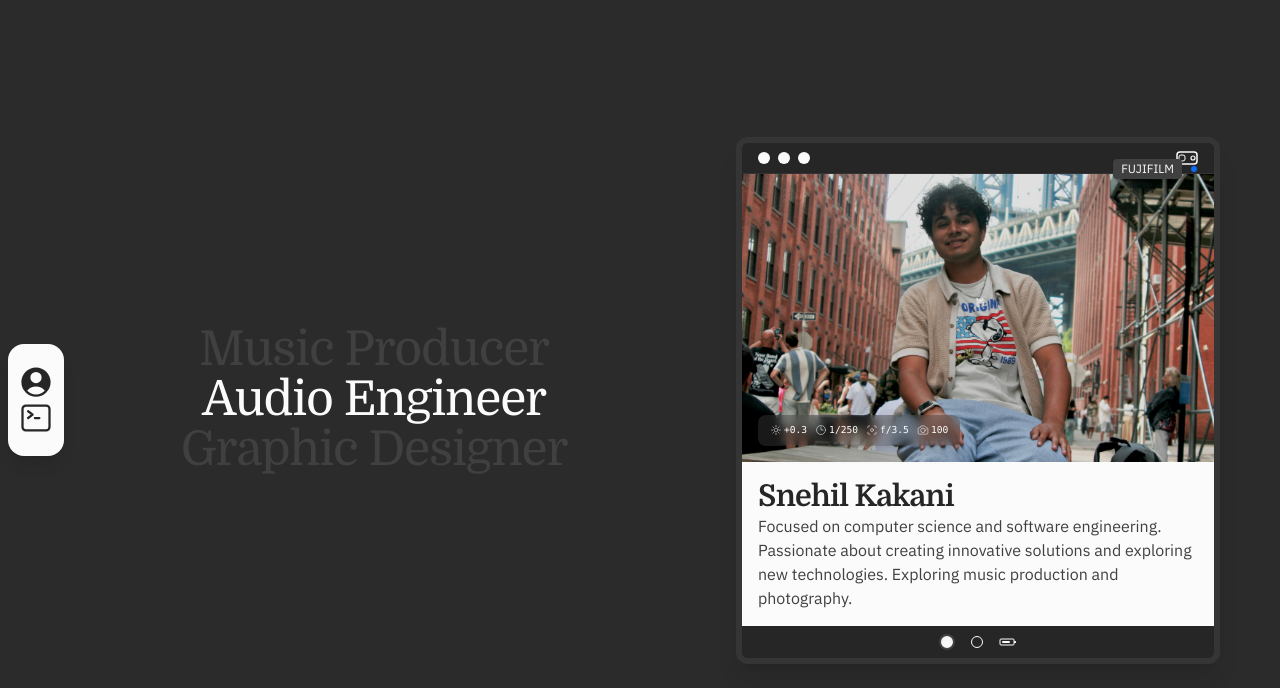
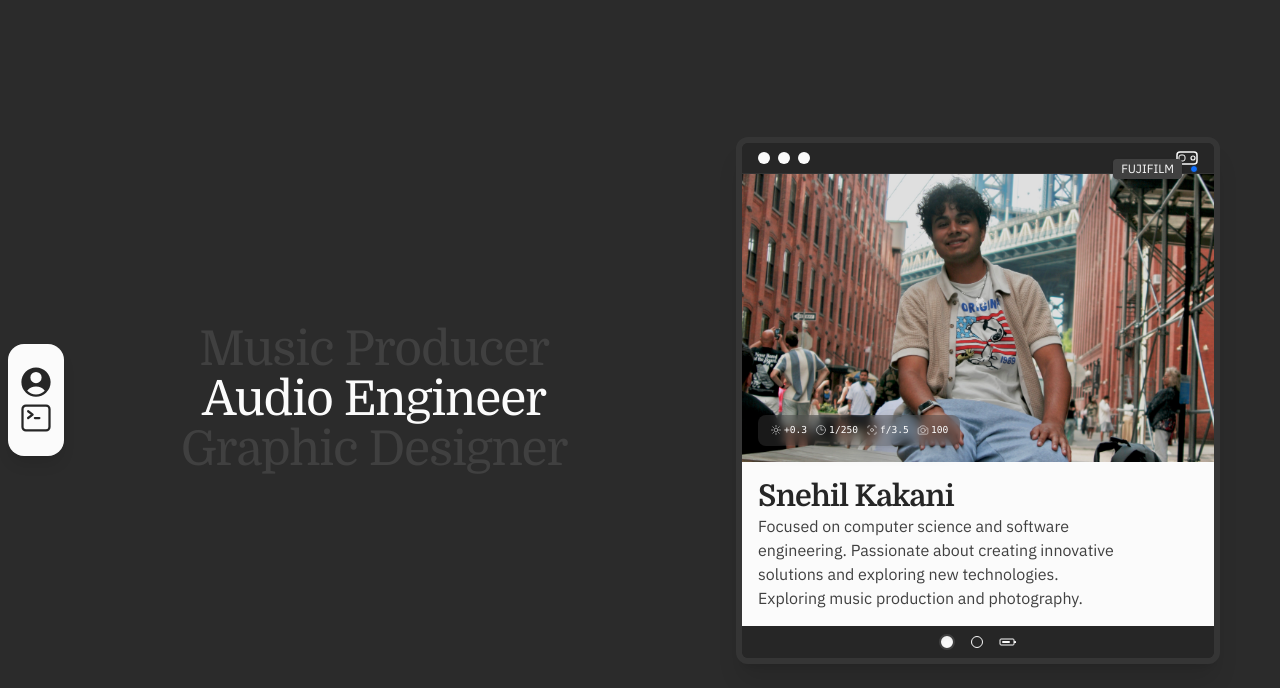
Before and after one commit to snek152/snehilkakani.me, a Next.js app: page / in a window 1280 px wide. Shown: the top 688 px of the page. Built offline with nearby package versions, Linux system fonts and the light colour scheme.

Commit message:
adding some stuff to the about page

```diff
--- a/app/about/page.tsx
+++ b/app/about/page.tsx
@@ -1,10 +1,70 @@
-// import LoadingWrapper from "../components/LoadingWrapper";
+"use client";
+import {
+  SiCss,
+  SiFirebase,
+  SiGit,
+  SiHtml5,
+  SiJavascript,
+  SiNextdotjs,
+  SiNodedotjs,
+  SiPrisma,
+  SiPython,
+  SiPytorch,
+  SiReact,
+  SiSvelte,
+  SiTailwindcss,
+  SiTypescript,
+} from "@icons-pack/react-simple-icons";
+import { motion } from "motion/react";
+
+const iconClasses =
+  "w-10 h-10 text-on-surface hover:text-primary transition-colors duration-300";
 
 export default function About() {
   return (
-    <div className="flex flex-col items-center justify-center h-screen">
-      <h1 className="text-4xl font-bold">About Page</h1>
-      <p className="mt-4 text-lg">This is the about page of the website.</p>
+    <div className="h-screen w-full grid place-items-center gap-5 px-5 grid-cols-2">
+      <motion.div
+        initial={{ y: 100, opacity: 0 }}
+        animate={{ y: 0, opacity: 1 }}
+        exit={{ y: -100, opacity: 0 }}
+        transition={{
+          type: "spring",
+          stiffness: 60,
+          duration: 0.8,
+          delay: 0.3,
+          damping: 20,
+        }}
+        className="rounded-xl shadow-xl relative w-full col-span-2 flex flex-col gap-5 items-start justify-center bg-surface backdrop-blur-sm p-8 overflow-hidden"
+      >
+        {/* <div className="absolute inset-0 bg-gradient-to-r from-primary/100 to-secondary/20 blur-lg opacity-50"></div> */}
+        <h1 className="text-3xl font-bold text-secondary w-full text-center font-domine tracking-tight relative">
+          My Tools
+        </h1>
+        <div className="flex gap-5 z-20 items-center justify-center flex-wrap">
+          <h1 className="text-2xl text-on-surface text-center font-domine tracking-tight relative">
+            Frontend Design
+          </h1>
+          <SiJavascript className={iconClasses} />
+          <SiTypescript className={iconClasses} />
+          <SiHtml5 className={iconClasses} />
+          <SiCss className={iconClasses} />
+          <SiReact className={iconClasses} />
+          <SiNextdotjs className={iconClasses} />
+          <SiTailwindcss className={iconClasses} />
+          <SiSvelte className={iconClasses} />
+          <SiGit className={iconClasses} />
+        </div>
+        <div className="flex gap-5 z-20 items-center justify-center flex-wrap">
+          <h1 className="text-2xl text-on-surface text-center font-domine tracking-tight relative">
+            Backend Development
+          </h1>
+          <SiPython className={iconClasses} />
+          <SiFirebase className={iconClasses} />
+          <SiPytorch className={iconClasses} />
+          <SiNodedotjs className={iconClasses} />
+          <SiPrisma className={iconClasses} />
+        </div>
+      </motion.div>
     </div>
   );
 }
--- a/app/components/HomePage.tsx
+++ b/app/components/HomePage.tsx
@@ -310,7 +310,7 @@ const HomePage = () => {
                   <h1 className="text-3xl font-bold text-secondary w-full text-left font-domine tracking-tight relative">
                     Snehil Kakani
                   </h1>
-                  <p className="text-on-surface font-ibm text-base">
+                  <p className="text-on-surface font-ibm text-base w-[38ch]">
                     Focused on computer science and software engineering.
                     Passionate about creating innovative solutions and exploring
                     new technologies. Exploring music production and
--- a/app/globals.css
+++ b/app/globals.css
@@ -12,3 +12,34 @@
   --color-background: #2b2b2b;
   --color-on-surface: #404040;
 }
+/* For Firefox */
+#container {
+  scrollbar-color: var(--color-surface) var(--color-background); /* thumb and track */
+  scrollbar-radius: 0; /* Remove rounded corners */
+  scrollbar-width: thin;
+}
+
+/* make the scrollbar not rounded */
+#container::-webkit-scrollbar {
+  border-radius: 0; /* Remove rounded corners */
+}
+
+/* WebKit Browsers (Chrome, Safari, Arc, Edge) */
+#container::-webkit-scrollbar {
+  width: 8px;
+  height: 8px;
+}
+
+#container::-webkit-scrollbar-track {
+  background: var(--color-background) !important; /* White background track */
+}
+
+#container::-webkit-scrollbar-thumb {
+  background: var(--color-surface) !important; /* Dark gray thumb */
+  border-radius: 0px;
+  border: 2px solid #fff; /* adds spacing around thumb for clean look */
+}
+
+#container::-webkit-scrollbar-corner {
+  background: #fff; /* Optional, cleaner corner */
+}
--- a/package.json
+++ b/package.json
@@ -10,6 +10,7 @@
   },
   "dependencies": {
     "@heroicons/react": "^2.2.0",
+    "@icons-pack/react-simple-icons": "^13.4.0",
     "motion": "^12.11.0",
     "next": "15.3.2",
     "react": "^19.0.0",
```
Also changed, not shown: 1 other file (tests, documents, lock files or other folders).
